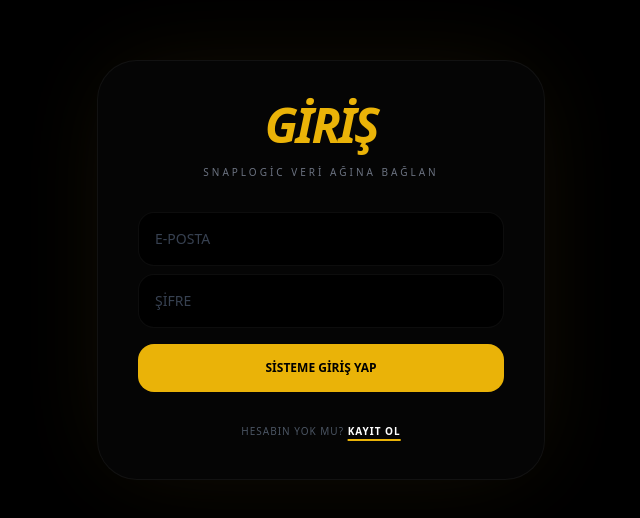
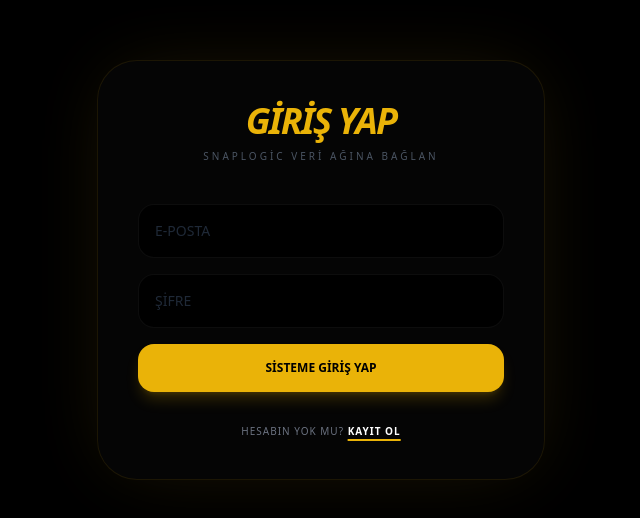
Before and after one commit to Bugsbuny24/tradepi, a Next.js app: page /auth/login in a window 1280 px wide. Shown: the part 130-648 px from the top of the page, without its empty margins (319-959 px from the left). Built offline with nearby package versions, Linux system fonts and the light colour scheme.

Commit message:
Update page.tsx

```diff
--- a/app/auth/login/page.tsx
+++ b/app/auth/login/page.tsx
@@ -1,35 +1,33 @@
 export default function LoginPage() {
   return (
-    <main className="flex min-h-screen items-center justify-center bg-[#000] p-6 text-white">
-      <div className="w-full max-w-md space-y-8 rounded-[40px] border border-white/5 bg-[#050505] p-10 shadow-[0_0_100px_-20px_rgba(251,191,36,0.1)]">
+    <main className="flex min-h-screen items-center justify-center bg-black p-6">
+      <div className="w-full max-w-md rounded-[40px] border border-yellow-500/10 bg-[#050505] p-10 shadow-[0_0_80px_-20px_rgba(251,191,36,0.15)]">
         <div className="text-center">
-          <h1 className="text-5xl font-black italic tracking-tighter text-yellow-500 uppercase leading-none">Giriş</h1>
-          <p className="mt-4 text-[10px] uppercase tracking-[0.3em] text-gray-500">SnapLogic Veri Ağına Bağlan</p>
+          <h1 className="text-4xl font-black italic tracking-tighter text-yellow-500 uppercase">Giriş Yap</h1>
+          <p className="mt-2 text-[10px] uppercase tracking-[0.3em] text-gray-600">SnapLogic Veri Ağına Bağlan</p>
         </div>
 
         <form className="mt-10 space-y-4" action="/auth/login" method="post">
-          <div className="space-y-2">
           <input
-              className="w-full rounded-2xl border border-white/5 bg-black p-4 text-sm text-white outline-none focus:border-yellow-500/50 transition-all placeholder:text-gray-700"
+            className="w-full rounded-2xl border border-white/5 bg-black p-4 text-sm text-white outline-none focus:border-yellow-500/50 transition-all placeholder:text-gray-800"
             name="email"
             type="email"
             placeholder="E-POSTA"
             required
           />
           <input
-              className="w-full rounded-2xl border border-white/5 bg-black p-4 text-sm text-white outline-none focus:border-yellow-500/50 transition-all placeholder:text-gray-700"
+            className="w-full rounded-2xl border border-white/5 bg-black p-4 text-sm text-white outline-none focus:border-yellow-500/50 transition-all placeholder:text-gray-800"
             name="password"
             type="password"
             placeholder="ŞİFRE"
             required
           />
-          </div>
-          <button className="w-full rounded-2xl bg-yellow-500 py-4 text-xs font-black uppercase text-black transition-all hover:scale-[1.02] hover:shadow-[0_0_30px_-5px_rgba(251,191,36,0.4)] active:scale-95">
+          <button className="w-full rounded-2xl bg-yellow-500 py-4 text-xs font-black uppercase text-black transition-all hover:scale-[1.02] active:scale-95 shadow-lg shadow-yellow-500/20">
             Sisteme Giriş Yap
           </button>
         </form>
 
-        <div className="mt-8 text-center text-[10px] uppercase tracking-widest text-gray-600">
+        <div className="mt-8 text-center text-[10px] uppercase tracking-widest text-gray-500">
           Hesabın yok mu? <a className="font-bold text-white underline decoration-yellow-500 decoration-2 underline-offset-4" href="/auth/register">Kayıt Ol</a>
         </div>
       </div>
```
Lines whose indentation alone changed are shown as unchanged.
